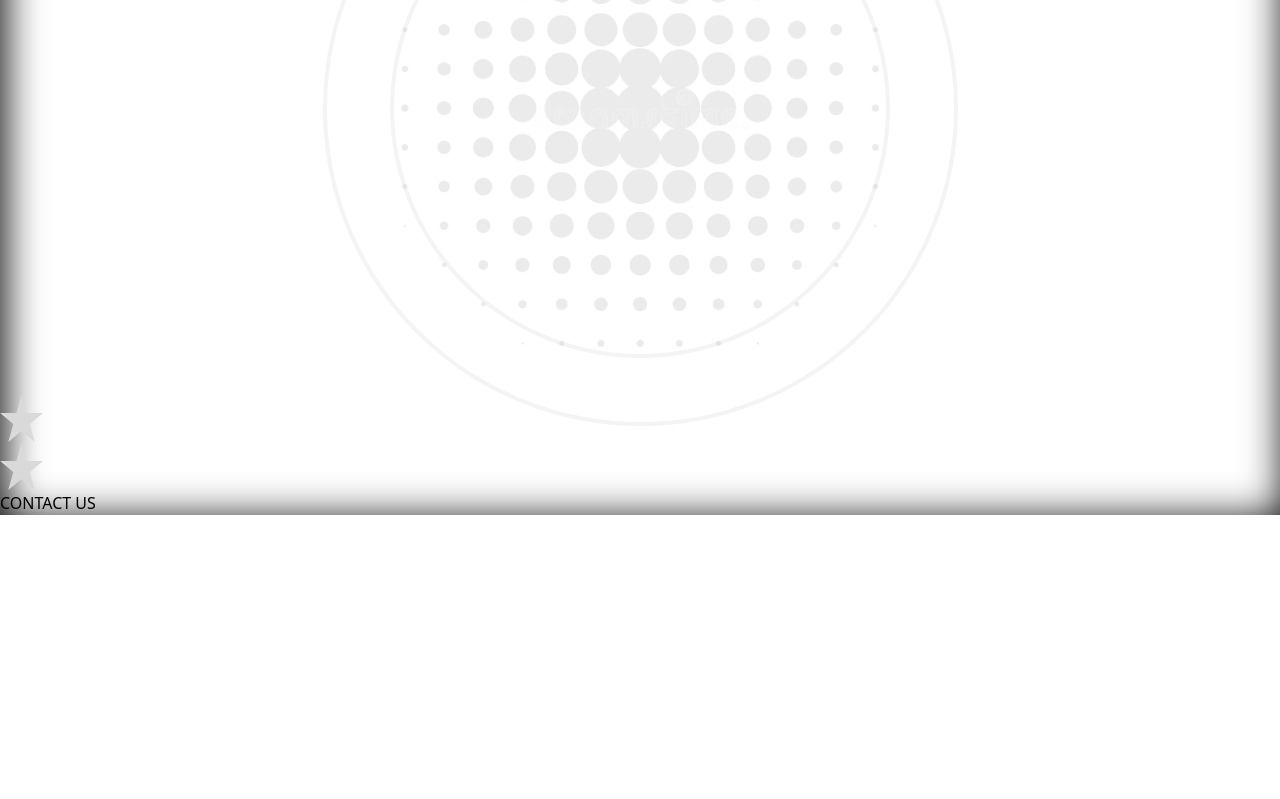
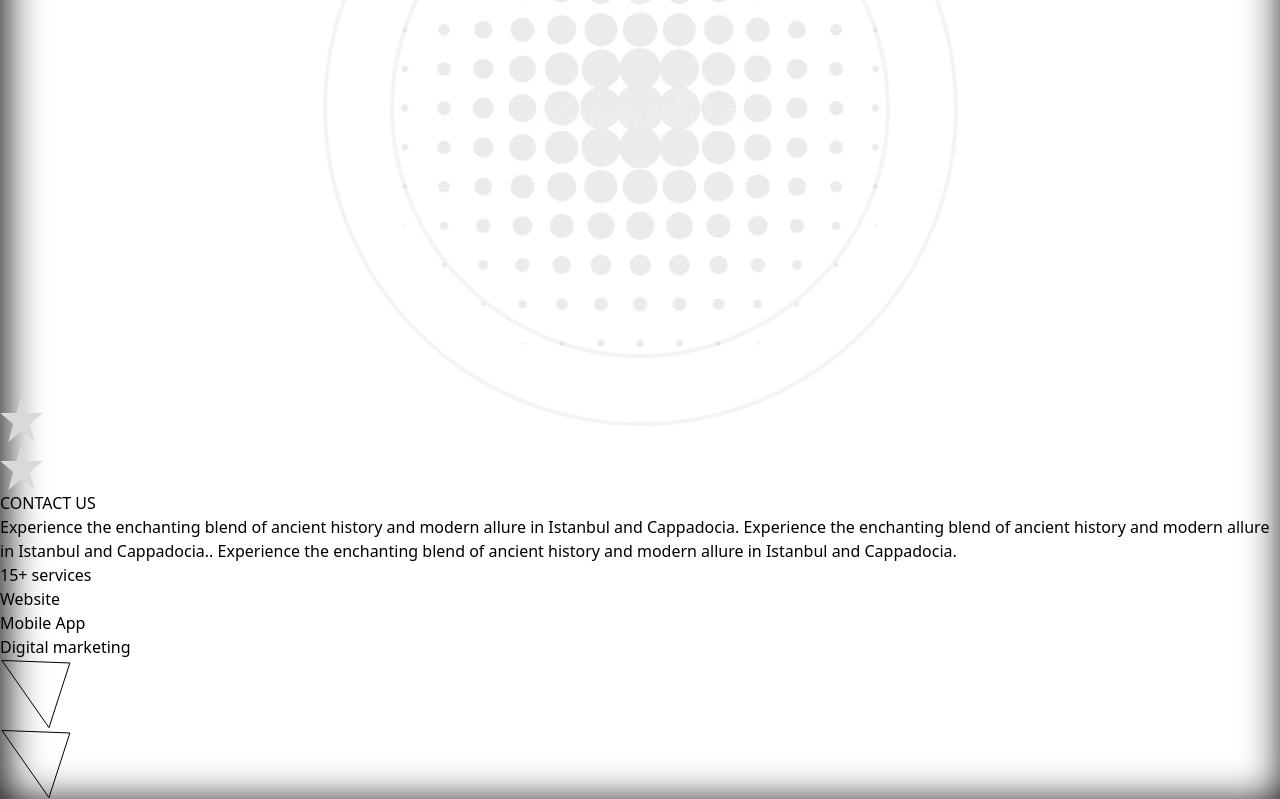
Before and after one commit to abz-abhi/errorbin, a React (Vite) app: page / in a window 1280 px wide. Shown: the part 725-1524 px from the top of the page. Before the commit the page ends 1240 px from the top, so only its background shows below. Built offline with nearby package versions, Linux system fonts and the light colour scheme.

Commit message:
right side

```diff
--- a/src/App.css
+++ b/src/App.css
@@ -84,9 +84,9 @@
 .expand-ul::after {
   content: "";
   position: absolute;
-  height: 158px;
+  height: 150px;
   width: 4px;
   background-color: black;
   margin-left: -24px;
-  margin-top: -155px;
+  margin-top: -140px;
 }
--- a/src/App.jsx
+++ b/src/App.jsx
@@ -12,6 +12,7 @@ function App() {
       {/* nav bar */}
 
       <div className="flex justify-between w-full max-h-32">
+        {/* errorbin logo */}
         <div className="">
           <img
             src="../public/Logo 1.png"
@@ -19,6 +20,7 @@ function App() {
             className="ml-4 mt-14 max-w-52"
           />
         </div>
+        {/* navitem */}
         <div className="  flex">
           <nav>
             <div className=" h-8 w-8 rounded-full absolute -top-2 border border-black ml-[28rem]  "></div>
@@ -81,8 +83,10 @@ function App() {
               </li>
             </ul>
           </nav>
+          {/* x-icon */}
           <div className="hide-x bg-white h-20 w-20 mt-11 ml-6"></div>
         </div>
+        {/* right side ligi */}
         <div className="  ">
           <img src="../public/Vector.png" alt="" className="pt-20 mr-60 " />
         </div>
@@ -91,12 +95,13 @@ function App() {
       {/* body */}
 
       <div className="flex justify-center">
+        {/* welcome box */}
         <div className=" flex flex-col absolute left-40 top-64 gap-10 ">
           <h1 className="text-[60px] font-light">WELCOME TO</h1>
           <h1 className="text-[80px] font-bold leading-tight">
             THE FUTURE <br /> BUSINESS
           </h1>
-          <ul className="expand-ul space-y-1 ml-7">
+          <ul className="expand-ul text-sm space-y-1 ml-7">
             <li>
               Experience the enchanting blend of ancient history <br /> and
               modern allure in Istanbul and Cappadocia
@@ -111,7 +116,7 @@ function App() {
             </li>
           </ul>
         </div>
-
+        {/* center box */}
         <div className="center-div  w-[40rem] h-[40rem] mt-[6rem] ">
           <img
             className="h-[490px] w-[490px]"
@@ -119,16 +124,41 @@ function App() {
             alt=""
           />
         </div>
-
-        <div className="absolute mt-[45rem] -ml-[95rem] space-y-4">
-          <div className="flex gap-10 justify-center">
-            <img src="../public/Star 1.png" alt="" />
-            <img src="../public/Star 1.png" alt="" />
+        {/* bottom box */}
+        <div className="bottom-wrap flex flex-row absolute gap-14 mt-[43rem] -ml-[60rem]">
+          {/* star and contact */}
+          <div className="space-y-4 pt-3">
+            <div className="flex gap-10 justify-center">
+              <img src="../public/Star 1.png" alt="" />
+              <img src="../public/Star 1.png" alt="" />
+            </div>
+            <div className="flex justify-center items-center bg-black  w-48 h-16">
+              <h1 className="font-bold text-2xl text-white">CONTACT US</h1>
+            </div>
           </div>
-          <div className="flex justify-center items-center   w-48">
-            <h1 className="font-bold text-2xl">CONTACT US</h1>
+          {/* bottom discription */}
+          <div className="flex items-center w-[500px] h-[140px] rounded-lg bg-[rgb(239,232,232,0.8)]  ">
+            <p className="pl-3">
+              Experience the enchanting blend of ancient history and modern
+              allure in Istanbul and Cappadocia. Experience the enchanting blend
+              of ancient history and modern allure in Istanbul and Cappadocia..
+              Experience the enchanting blend of ancient history and modern
+              allure in Istanbul and Cappadocia.
+            </p>
           </div>
-
+        </div>
+        {/* right side */}
+        <div className="triangle absolute  text-[24px] space-y-96 mt-[110px] ml-[40rem]">
+          <div className=" space-y-10 ">
+            <h1>15+ services</h1>
+            <h1 className="pl-24">Website</h1>
+          </div>
+          <div className=" space-y-10">
+            <h1 className="pl-24">Mobile App</h1>
+            <h1>Digital marketing</h1>
+          </div>
+          <img className="absolute top-[260px] left-10" src="../public/Polygon 1.svg" alt="" />
+          <img className="absolute -top-28 left-40 h-10 rotate-45" src="../public/Polygon 1.svg" alt="" />
         </div>
       </div>
     </div>
```
Also changed, not shown: public/Polygon 1.svg (added), public/Polygon 2.svg (added).
